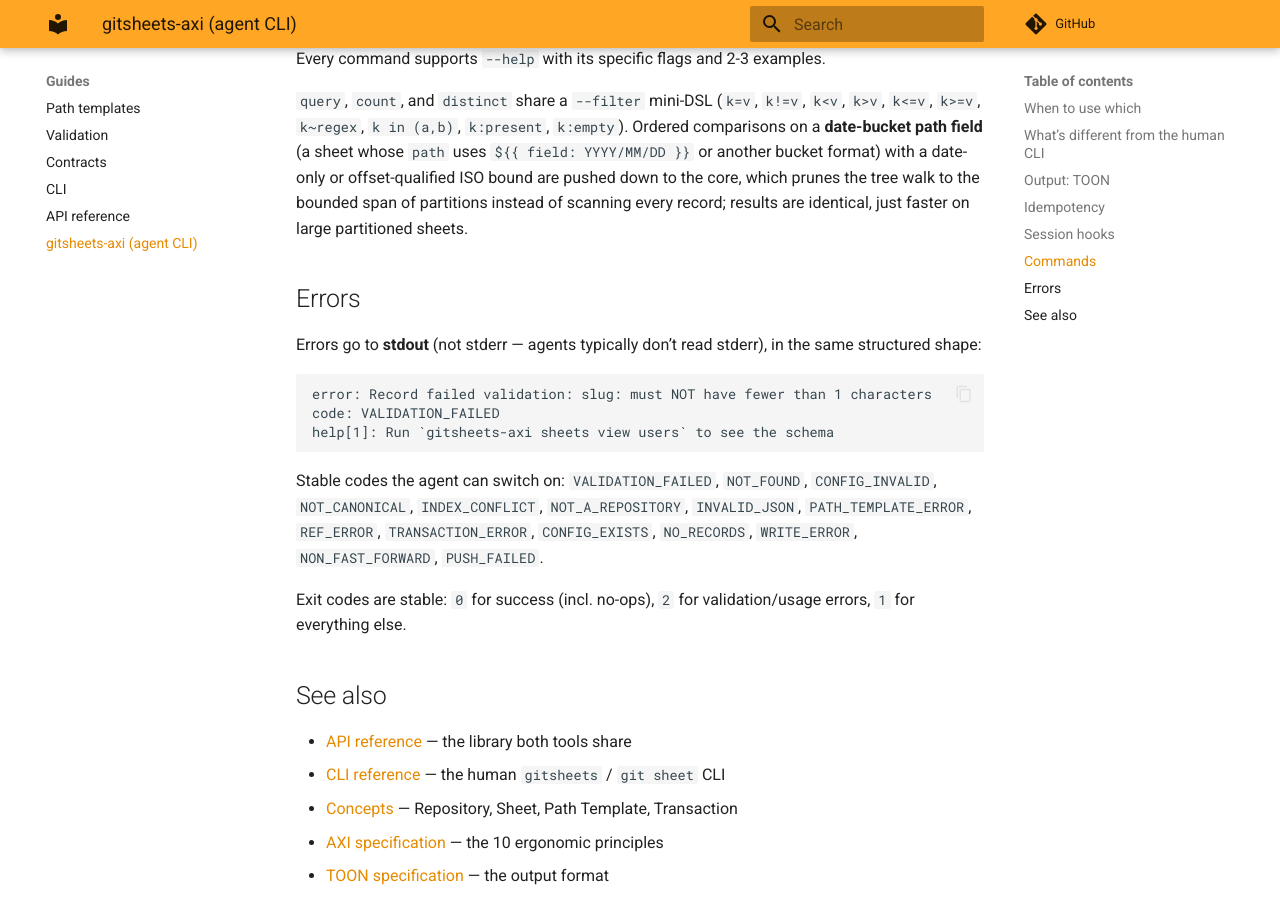
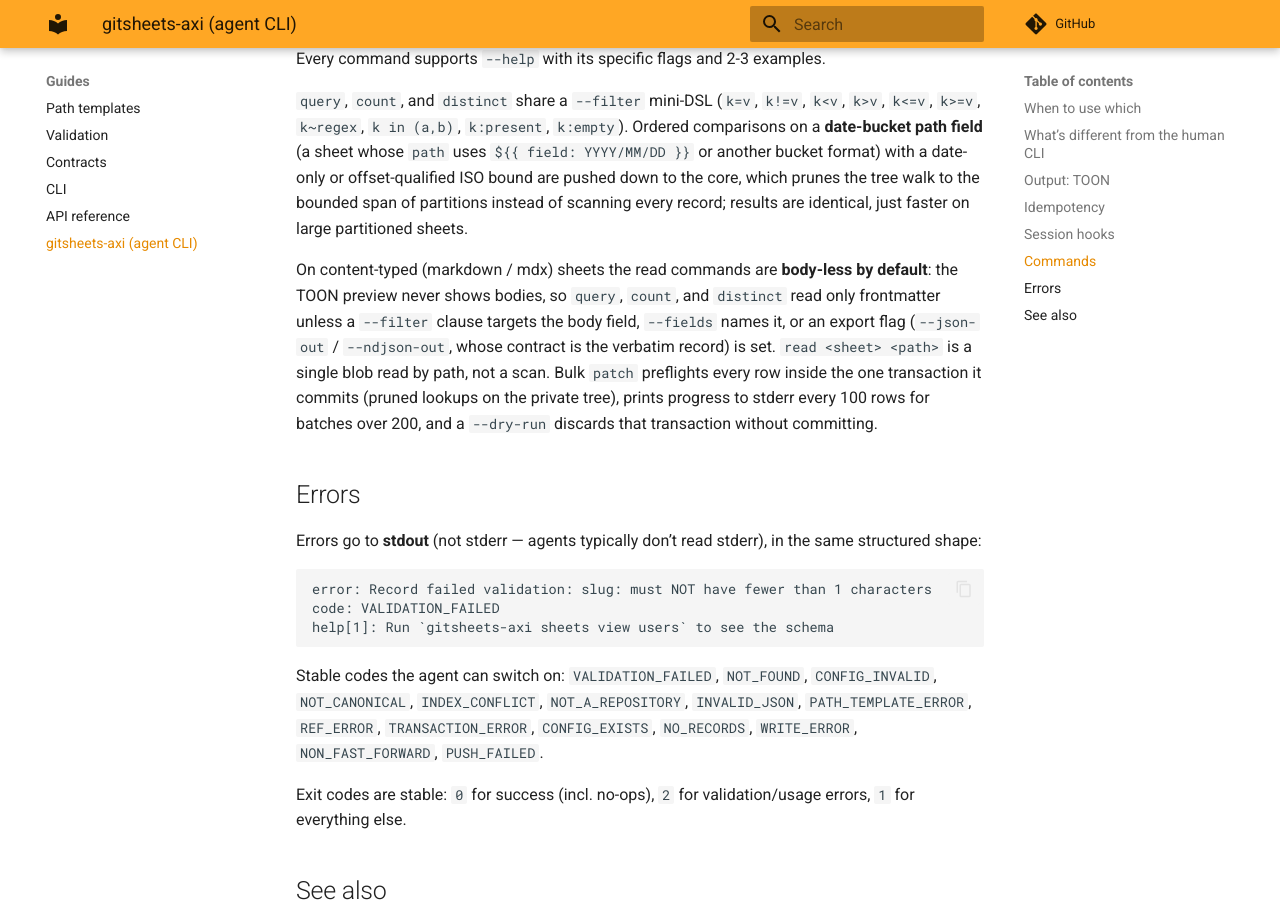
Before and after one commit to JarvusInnovations/gitsheets, an MkDocs documentation site: the page built from docs/axi.md, in a window 1280 px wide and 900 px high, scrolled down 3521 px. Built offline with MkDocs 1.6.1 and Material for MkDocs 9.7.7, drawn with Linux system fonts in a browser that asks for light colours; comment, search, counter and statistics services are not loaded.

Commit message:
docs: Sheet.get in the API reference and skill; axi body-less reads + preflight
Co-Authored-By: Claude Fable 5.1 <noreply@anthropic.com>

```diff
--- a/docs/axi.md
+++ b/docs/axi.md
@@ -122,6 +122,16 @@ date-only or offset-qualified ISO bound are pushed down to the core, which
 prunes the tree walk to the bounded span of partitions instead of scanning
 every record; results are identical, just faster on large partitioned sheets.
 
+On content-typed (markdown / mdx) sheets the read commands are **body-less by
+default**: the TOON preview never shows bodies, so `query`, `count`, and
+`distinct` read only frontmatter unless a `--filter` clause targets the body
+field, `--fields` names it, or an export flag (`--json-out` / `--ndjson-out`,
+whose contract is the verbatim record) is set. `read <sheet> <path>` is a
+single blob read by path, not a scan. Bulk `patch` preflights every row inside
+the one transaction it commits (pruned lookups on the private tree), prints
+progress to stderr every 100 rows for batches over 200, and a `--dry-run`
+discards that transaction without committing.
+
 ## Errors
 
 Errors go to **stdout** (not stderr — agents typically don't read stderr), in the same structured shape:
```
Also changed, not shown: docs/api.md (+1 -0 lines), skills/gitsheets/references/api.md (+2 -1 lines), skills/gitsheets/references/axi.md (+2 -2 lines).
